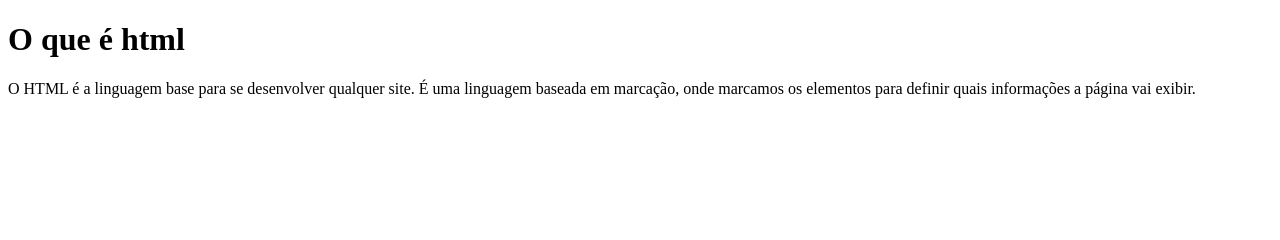
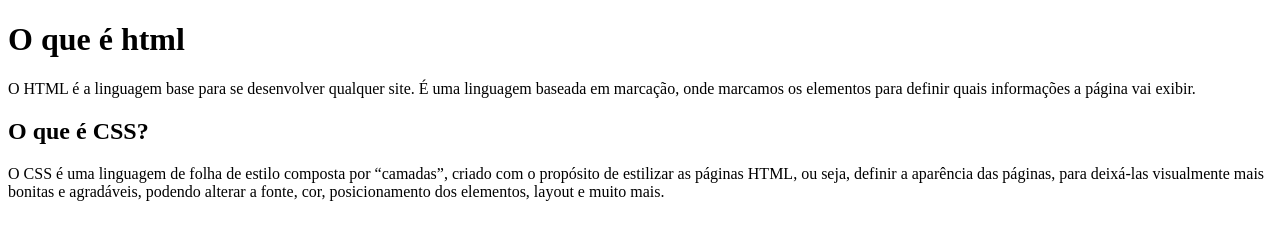
Before and after one commit to edskate/14-05-2023, a plain HTML site: page index.html in a window 1280 px wide. Drawn offline with Linux system fonts and the light colour scheme.

Commit message:
foi feito uma modificação

```diff
--- a/index.html
+++ b/index.html
@@ -8,5 +8,8 @@
 <body>
     <h1>O que é html</h1>
     <p>O HTML é a linguagem base para se desenvolver qualquer site. É uma linguagem baseada em marcação, onde marcamos os elementos para definir quais informações a página vai exibir.</p>
+
+    <h2>O que é CSS?</h2>
+    <p>O CSS é uma linguagem de folha de estilo composta por “camadas”, criado com o propósito de estilizar as páginas HTML, ou seja, definir a aparência das páginas, para deixá-las visualmente mais bonitas e agradáveis, podendo alterar a fonte, cor, posicionamento dos elementos, layout e muito mais.</p>
 </body>
 </html>
```
